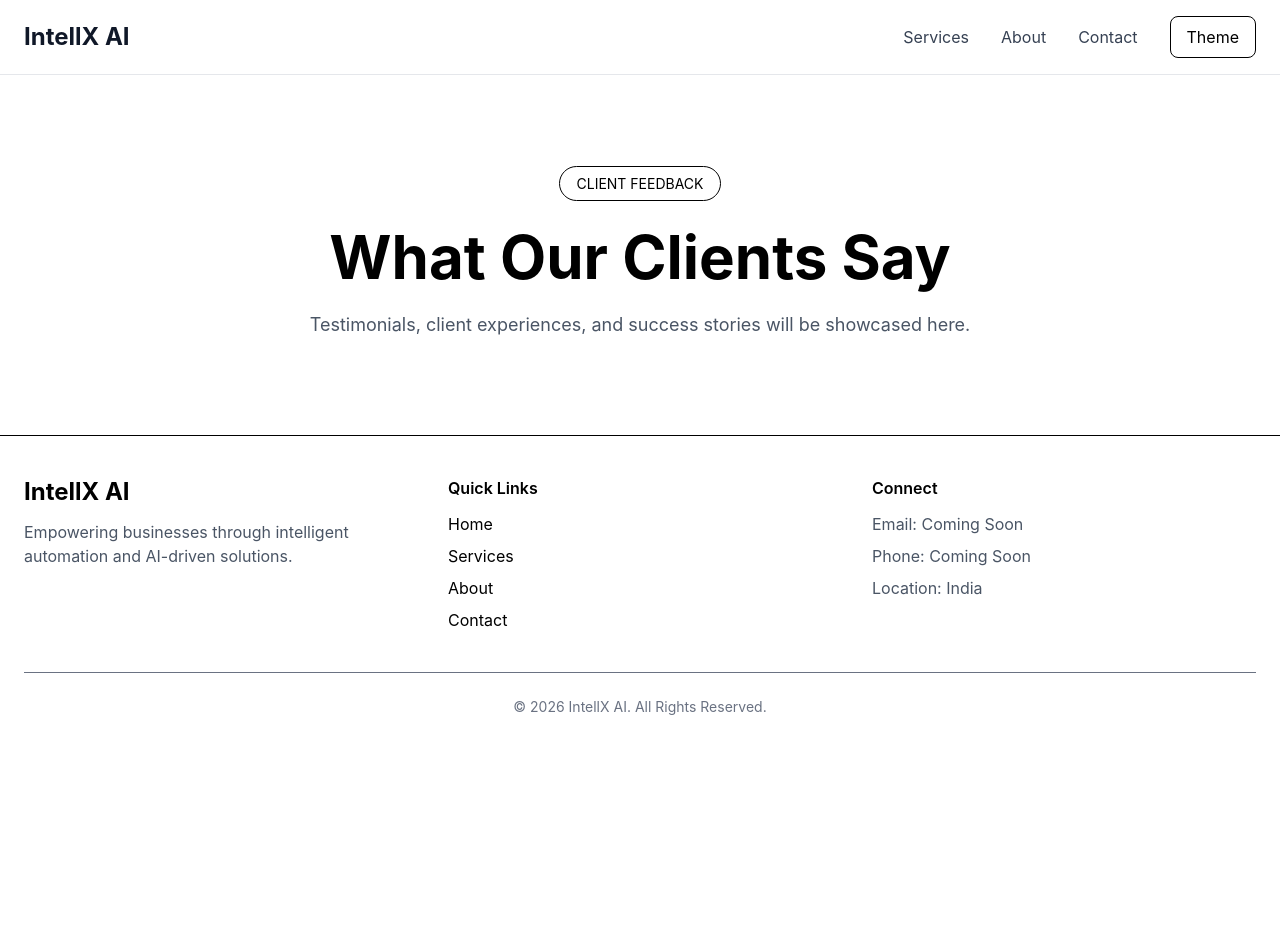
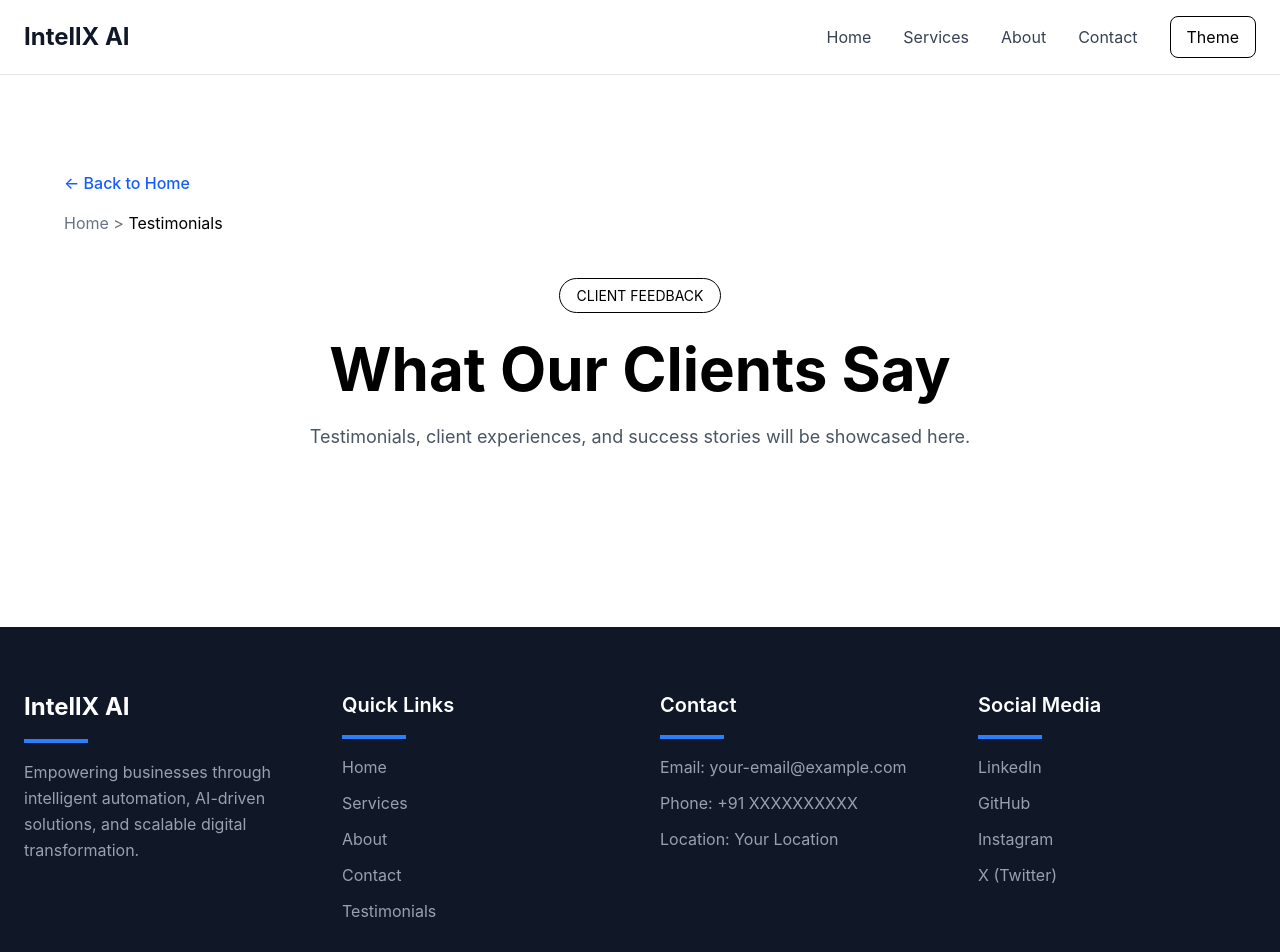
Before and after one commit to VimarshKhandkar0212/IntellX_AI, a React (Vite) app in the folder client/: page /testimonials in a window 1280 px wide. Shown: the top 952 px of the page. Before the commit the page ends 800 px from the top, so only its background shows below. Built offline with nearby package versions, Linux system fonts and the light colour scheme.

Commit message:
function added

```diff
--- a/client/src/components/Contact.jsx
+++ b/client/src/components/Contact.jsx
@@ -28,7 +28,7 @@ function Contact() {
       setLoading(true);
 
       const response = await axios.post(
-        "http://localhost:5000/api/contact",
+        "http://192.168.1.3:5000/api/contact",
         formData
       );
 
--- a/client/src/components/Footer.jsx
+++ b/client/src/components/Footer.jsx
@@ -1,54 +1,71 @@
 function Footer() {
   return (
-    <footer className="border-t py-10 px-6">
-      <div className="max-w-7xl mx-auto">
+    <footer className="bg-gray-900 text-white mt-20">
 
-        <div className="grid md:grid-cols-3 gap-10">
+      <div className="max-w-7xl mx-auto px-6 py-16">
+
+        <div className="grid md:grid-cols-2 lg:grid-cols-4 gap-10">
 
           {/* Brand */}
+
           <div>
 
-            <h3 className="text-2xl font-bold mb-3">
+            <h3 className="text-2xl font-bold mb-4">
               IntellX AI
             </h3>
 
-            <p className="text-gray-600">
+            <div className="w-16 h-1 bg-blue-500 mb-4"></div>
+
+            <p className="text-gray-400 leading-relaxed">
               Empowering businesses through intelligent
-              automation and AI-driven solutions.
+              automation, AI-driven solutions, and scalable
+              digital transformation.
             </p>
 
           </div>
 
           {/* Quick Links */}
+
           <div>
 
-            <h4 className="font-semibold mb-3">
+            <h4 className="text-xl font-semibold mb-4">
               Quick Links
             </h4>
 
-            <ul className="space-y-2">
+            <div className="w-16 h-1 bg-blue-500 mb-4"></div>
+
+            <ul className="space-y-3 text-gray-400">
 
               <li>
-                <a href="#hero" className="hover:underline">
+                <a href="#hero" className="hover:text-white transition">
                   Home
                 </a>
               </li>
 
               <li>
-                <a href="#services" className="hover:underline">
+                <a href="#services" className="hover:text-white transition">
                   Services
                 </a>
               </li>
 
               <li>
-                <a href="#about" className="hover:underline">
+                <a href="#about" className="hover:text-white transition">
                   About
                 </a>
               </li>
 
               <li>
-                <a href="#contact" className="hover:underline">
+                <a href="#contact" className="hover:text-white transition">
                   Contact
+                </a>
+              </li>
+
+              <li>
+                <a
+                  href="/testimonials"
+                  className="hover:text-white transition"
+                >
+                  Testimonials
                 </a>
               </li>
 
@@ -57,19 +74,60 @@ function Footer() {
           </div>
 
           {/* Contact */}
+
           <div>
 
-            <h4 className="font-semibold mb-3">
-              Connect
+            <h4 className="text-xl font-semibold mb-4">
+              Contact
             </h4>
 
-            <ul className="space-y-2 text-gray-600">
+            <div className="w-16 h-1 bg-blue-500 mb-4"></div>
 
-              <li>Email: Coming Soon</li>
+            <ul className="space-y-3 text-gray-400">
 
-              <li>Phone: Coming Soon</li>
+              <li>
+                Email: your-email@example.com
+              </li>
 
-              <li>Location: India</li>
+              <li>
+                Phone: +91 XXXXXXXXXX
+              </li>
+
+              <li>
+                Location: Your Location
+              </li>
+
+            </ul>
+
+          </div>
+
+          {/* Social Media */}
+
+          <div>
+
+            <h4 className="text-xl font-semibold mb-4">
+              Social Media
+            </h4>
+
+            <div className="w-16 h-1 bg-blue-500 mb-4"></div>
+
+            <ul className="space-y-3 text-gray-400">
+
+              <li>
+                LinkedIn
+              </li>
+
+              <li>
+                GitHub
+              </li>
+
+              <li>
+                Instagram
+              </li>
+
+              <li>
+                X (Twitter)
+              </li>
 
             </ul>
 
@@ -77,9 +135,13 @@ function Footer() {
 
         </div>
 
-        {/* Bottom Bar */}
+      </div>
 
-        <div className="border-t mt-10 pt-6 text-center text-sm text-gray-500">
+      {/* Bottom Bar */}
+
+      <div className="border-t border-gray-800">
+
+        <div className="max-w-7xl mx-auto px-6 py-5 text-center text-gray-500 text-sm">
 
           © {new Date().getFullYear()} IntellX AI.
           All Rights Reserved.
@@ -87,6 +149,7 @@ function Footer() {
         </div>
 
       </div>
+
     </footer>
   );
 }
--- a/client/src/components/Hero.jsx
+++ b/client/src/components/Hero.jsx
@@ -24,17 +24,10 @@ function Hero() {
         <div className="mt-10 flex justify-center gap-4">
 
           <a
-            href="#contact"
+            href="#services"
             className="px-6 py-3 bg-black text-white rounded-xl"
           >
             Get Started
-          </a>
-
-          <a
-            href="#services"
-            className="px-6 py-3 border rounded-xl"
-          >
-            Learn More
           </a>
 
         </div>
--- a/client/src/components/Navbar.jsx
+++ b/client/src/components/Navbar.jsx
@@ -15,6 +15,10 @@ function Navbar() {
 
         {/* Navigation */}
         <div className="flex items-center gap-8">
+
+          <Link to="/#hero" className="text-gray-700 hover:text-black transition">
+            Home
+          </Link>
 
           <Link to="/#services" className="text-gray-700 hover:text-black transition">
             Services
--- /dev/null
+++ b/client/src/context/ThemeContext.jsx
@@ -0,0 +1,42 @@
+import { createContext, useContext, useEffect, useState } from "react";
+
+const ThemeContext = createContext();
+
+export function ThemeProvider({ children }) {
+  const [theme, setTheme] = useState(() => {
+    return localStorage.getItem("theme") || "light";
+  });
+
+  useEffect(() => {
+    const html = document.documentElement;
+
+    if (theme === "dark") {
+      html.classList.add("dark");
+    } else {
+      html.classList.remove("dark");
+    }
+
+    localStorage.setItem("theme", theme);
+  }, [theme]);
+
+  const toggleTheme = () => {
+    setTheme((prevTheme) =>
+      prevTheme === "light" ? "dark" : "light"
+    );
+  };
+
+  return (
+    <ThemeContext.Provider
+      value={{
+        theme,
+        toggleTheme,
+      }}
+    >
+      {children}
+    </ThemeContext.Provider>
+  );
+}
+
+export function useTheme() {
+  return useContext(ThemeContext);
+}
--- a/client/src/pages/ServiceDetail.jsx
+++ b/client/src/pages/ServiceDetail.jsx
@@ -48,9 +48,31 @@ function ServiceDetail() {
             ← Back to Services
           </Link>
 
-          <p className="text-gray-500">
-            Home &gt; Services &gt; {service.title}
-          </p>
+          <p className="text-gray-500 flex flex-wrap gap-1">
+
+  <Link
+    to="/"
+    className="hover:text-black transition"
+  >
+    Home
+  </Link>
+
+  <span>&gt;</span>
+
+  <Link
+    to="/#services"
+    className="hover:text-black transition"
+  >
+    Services
+  </Link>
+
+  <span>&gt;</span>
+
+  <span className="text-black">
+    {service.title}
+  </span>
+
+</p>
 
         </div>
 
--- a/client/src/pages/TestimonialsPage.jsx
+++ b/client/src/pages/TestimonialsPage.jsx
@@ -1,3 +1,4 @@
+import { Link } from "react-router-dom";
 import Navbar from "../components/Navbar";
 import Footer from "../components/Footer";
 
@@ -7,6 +8,37 @@ function TestimonialsPage() {
       <Navbar />
 
       <section className="py-24 px-6">
+
+        {/* Breadcrumb + Back Button */}
+
+        <div className="max-w-6xl mx-auto mb-12">
+
+          <Link
+            to="/"
+            className="inline-flex items-center text-blue-600 hover:text-blue-700 font-medium mb-4"
+          >
+            ← Back to Home
+          </Link>
+
+          <p className="text-gray-500">
+            <Link
+              to="/"
+              className="hover:text-black transition"
+            >
+              Home
+            </Link>
+
+            {" > "}
+
+            <span className="text-black">
+              Testimonials
+            </span>
+          </p>
+
+        </div>
+
+        {/* Hero Section */}
+
         <div className="max-w-6xl mx-auto text-center">
 
           <span className="border px-4 py-2 rounded-full text-sm">
@@ -23,6 +55,7 @@ function TestimonialsPage() {
           </p>
 
         </div>
+
       </section>
 
       <Footer />
```
